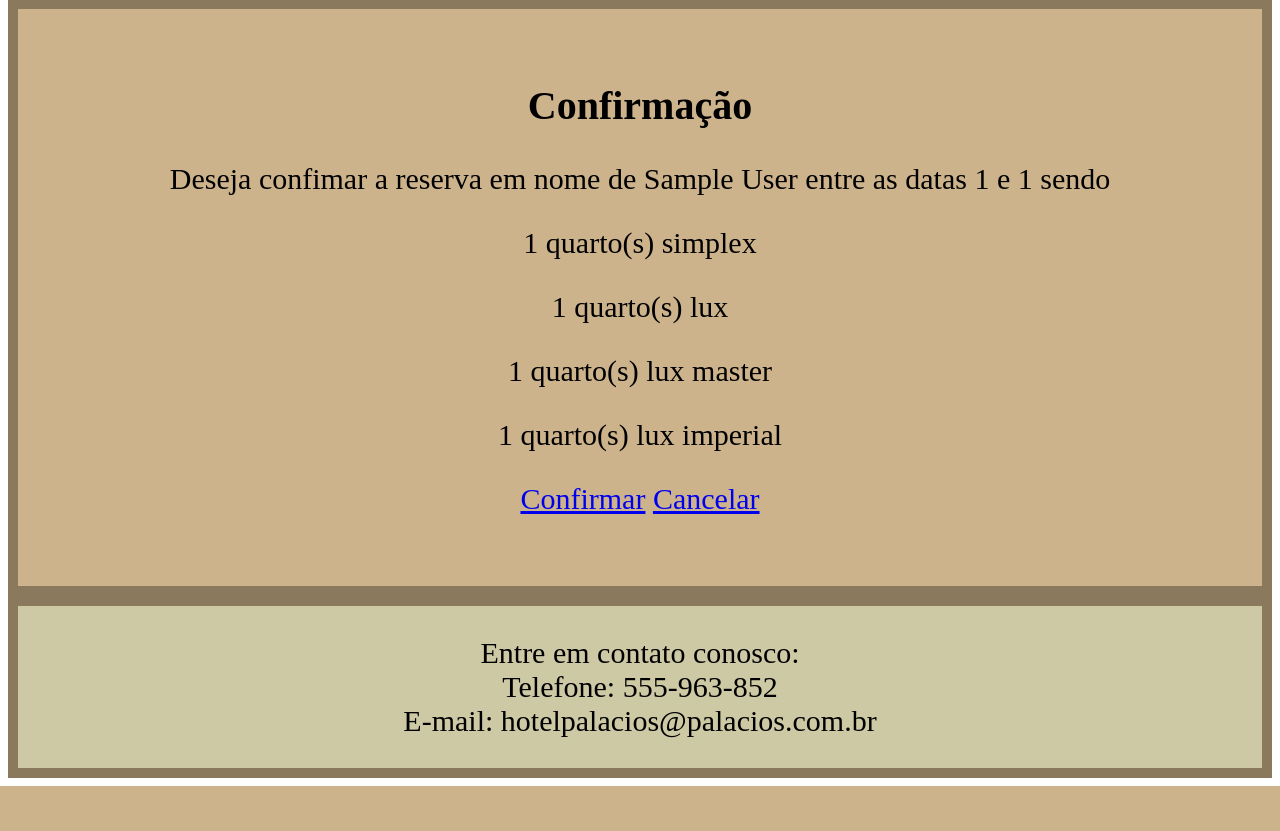
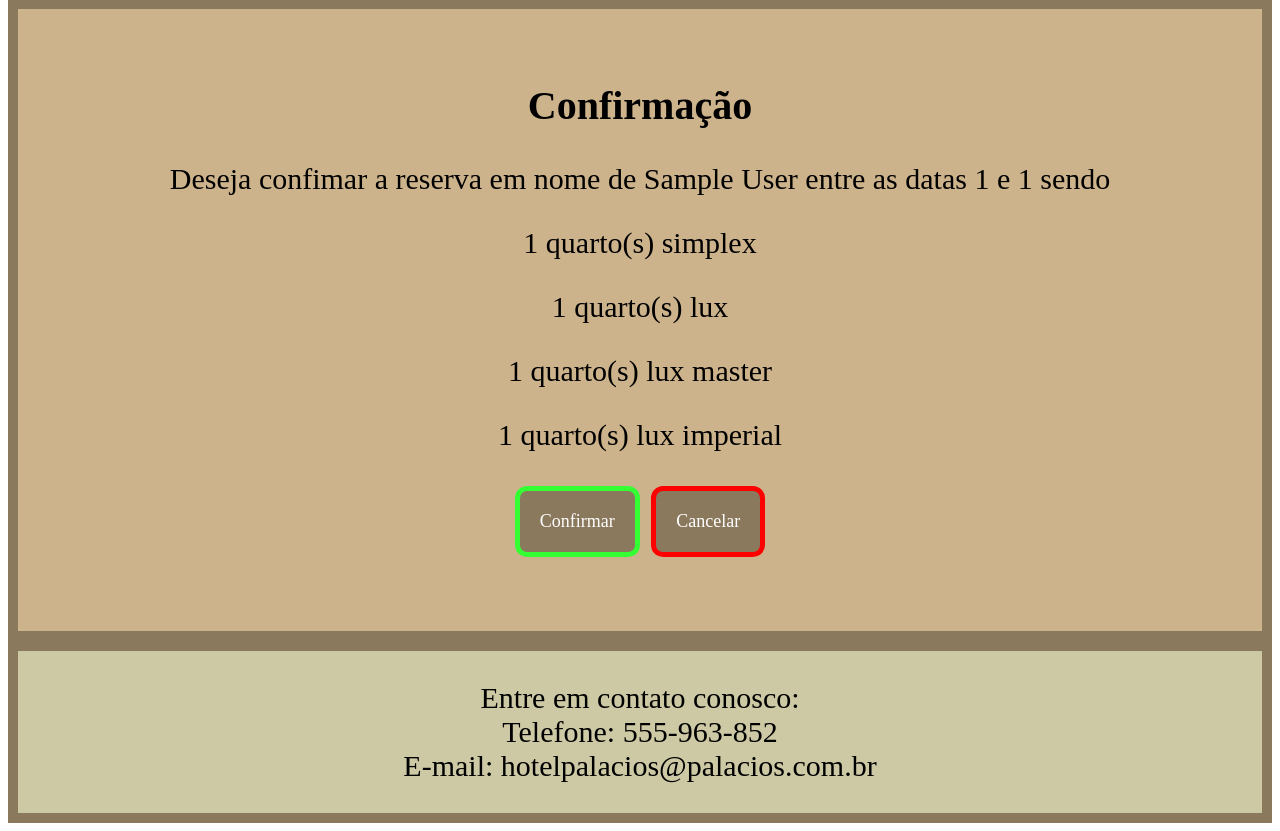
Before and after one commit to laisss97/hotel, a PHP site: template view/finalizaReserva.php in a window 1280 px wide. Shown: the part 462-1293 px from the top of the page. Before the commit the page ends 1248 px from the top, so only its background shows below. Run offline with PHP 8.4, Linux system fonts and the light colour scheme; the template is opened without the code that fills it, so the values that code supplies are empty; the visitor is signed in with stand-in values (Sample User, id 1).

Commit message:
CSS tela de confirmação reserva

```diff
--- a/view/palacio.css
+++ b/view/palacio.css
@@ -320,4 +320,32 @@ div.desc {
     padding: 15px;
     text-align: center;
 }
-/******************************************************************************************/
+/*Tela de Confirmação de Reserva*********************************************************************************************/
+
+a.clica1 {
+	background-color: #8B795E;
+    border: 5px solid #33FF33;
+    border-radius: 12px;
+    color: white;
+    padding: 20px;
+    text-align: center;
+    text-decoration: none;
+    display: inline-block;
+    font-size: 18px;
+    margin: 4px 2px;
+    cursor: pointer;
+}
+
+a.clica2 {
+	background-color: #8B795E;
+    border: 5px solid red;
+    border-radius: 12px;
+    color: white;
+    padding: 20px;
+    text-align: center;
+    text-decoration: none;
+    display: inline-block;
+    font-size: 18px;
+    margin: 4px 2px;
+    cursor: pointer;
+}
```
